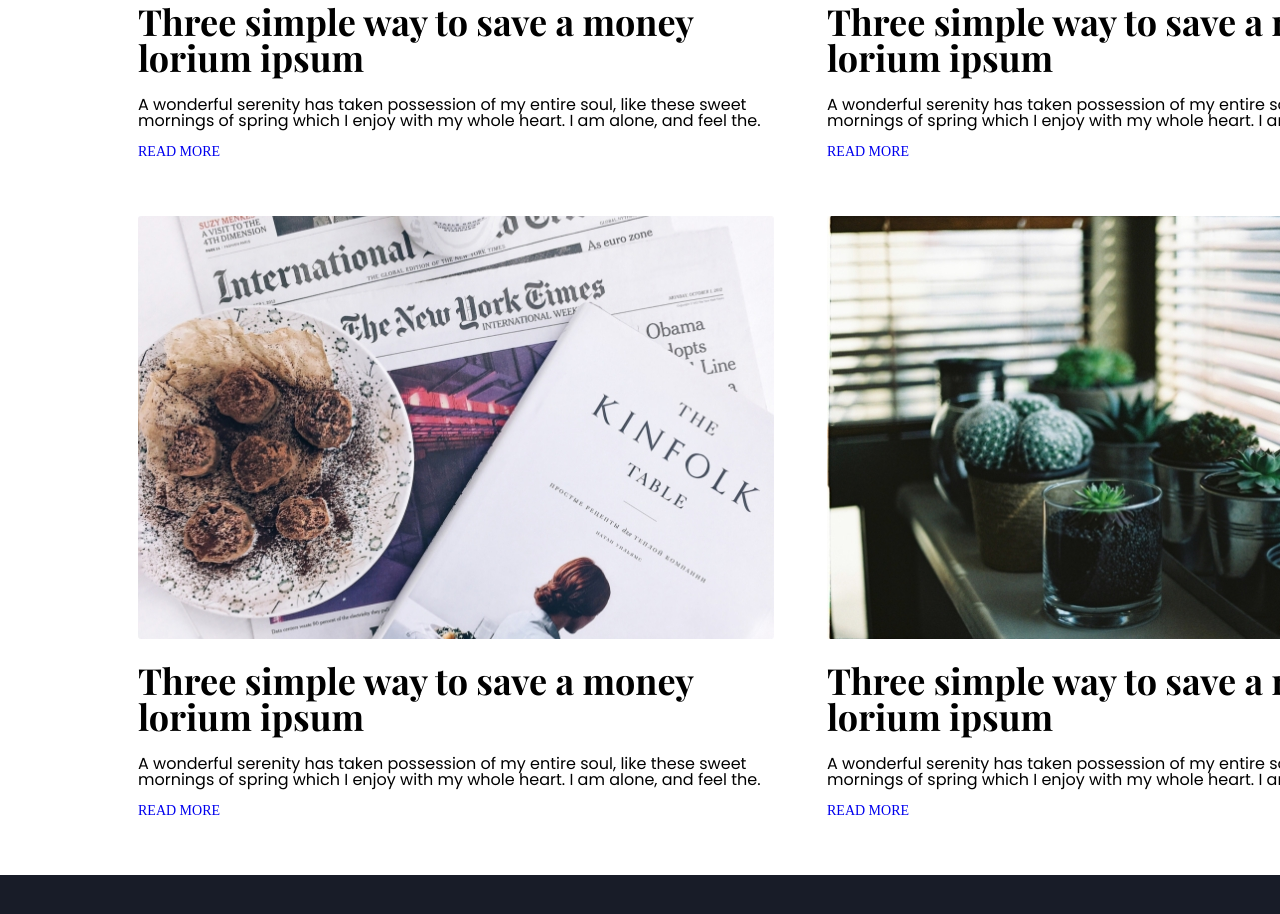
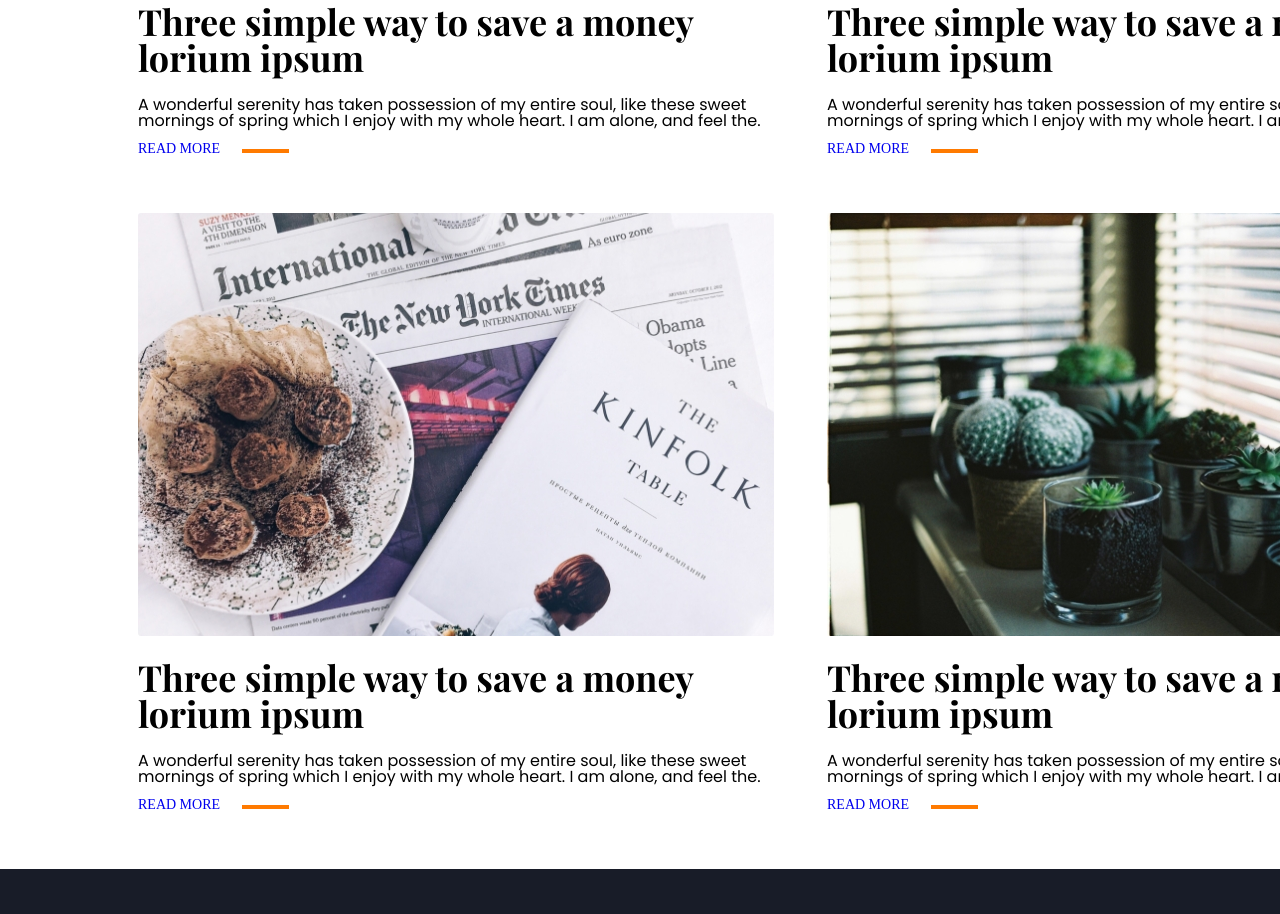
Before and after one commit to mariam-ubilava/Lesson6, a plain HTML site: page index.html in a window 1280 px wide. Shown: the part 1138-2052 px from the top of the page. Drawn offline with Linux system fonts and the light colour scheme; a web font is replaced by a local one.

Commit message:
add display property
styled readmore:after pseudo-element with display:inline-block;

```diff
--- a/css/style.css
+++ b/css/style.css
@@ -130,8 +130,8 @@ body{
 .readmore::after{
 	content: "";
 	width: 47px;
-	height:14px;
-	color: #FF7A00;
+	height:4px;
+	background-color:#FF7A00;
 	display: inline-block;
 	margin-left: 18px;
 }
```
